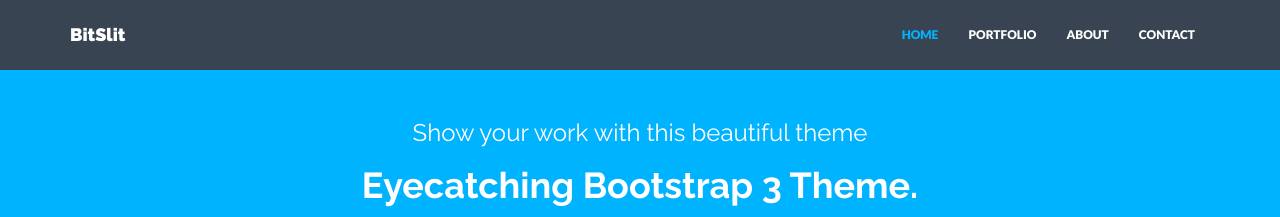
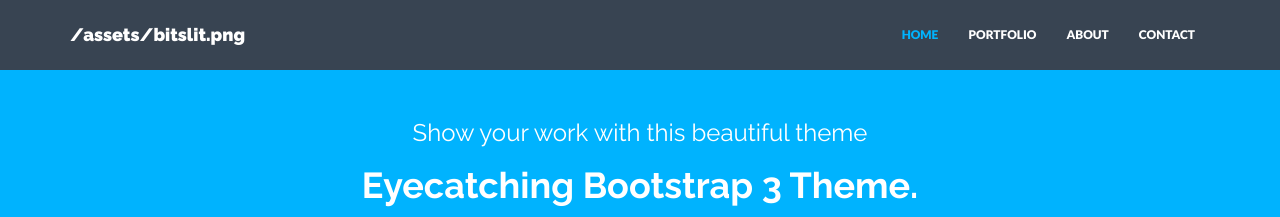
Before and after one commit to bitslit/portfolio, a Jekyll site: the page built from index.html, in a window 1280 px wide. Shown: the top 217 px of the page. Built offline with Jekyll 4.4.1, drawn with Linux system fonts in a browser that asks for light colours; nearby versions of some CDN libraries.

Commit message:
Update nav.html

```diff
--- a/_includes/nav.html
+++ b/_includes/nav.html
@@ -8,7 +8,7 @@
         <span class="icon-bar"></span>
         <span class="icon-bar"></span>
       </button>
-      <a class="navbar-brand" href="{{ "/"  | prepend: site.baseurl }}">{{ site.title }}</a>
+      <a class="navbar-brand" href="{{ "/"  | prepend: site.baseurl }}">{{ "/assets/bitslit.png" }}</a>
     </div>
     <div class="navbar-collapse collapse navbar-right">
       <ul class="nav navbar-nav">
```
